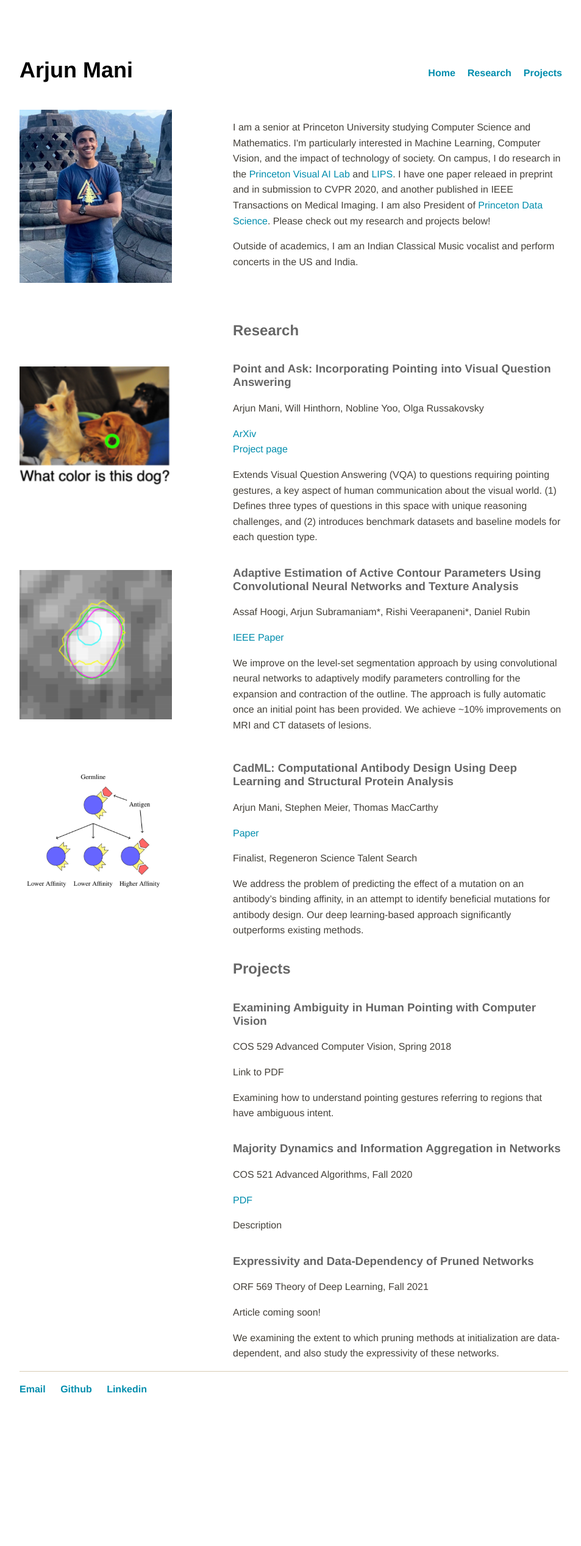
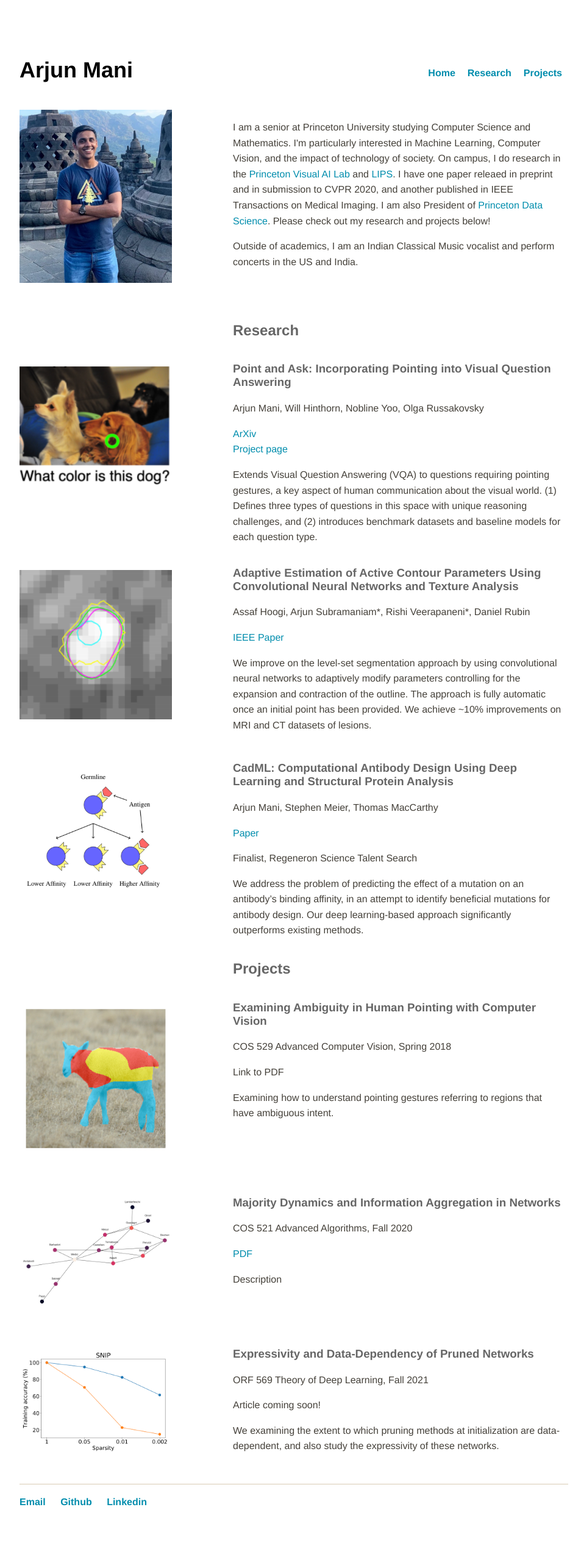
Before and after one commit to arjun-mani/arjun-mani.github.io, a Jekyll site: the page built from index.html, in a window 1280 px wide. Shown: the whole page at 61% size, without its empty margins (160-1113 px from the left). Built offline with Jekyll 4.4.1, drawn with Linux system fonts in a browser that asks for light colours; before the commit the page ends 2351 px from its top, so only the background shows below that.

Commit message:
Update index.html

```diff
--- a/index.html
+++ b/index.html
@@ -75,7 +75,7 @@ title: Home
 
 <div class="divTableRow">
 	<div class="divTableCell">
-		&nbsp;
+		<img class="about" src="/imgs/cos529.png" width="100%">
 	</div>
 	<div class="divTableCell">
 		<h3>Examining Ambiguity in Human Pointing with Computer Vision</h3>
@@ -87,7 +87,7 @@ title: Home
 
 <div class="divTableRow">
 	<div class="divTableCell">
-		&nbsp;
+		<img class="about" src="/imgs/cos521.png" width="100%">
 	</div>
 	<div class="divTableCell">
 		<h3>Majority Dynamics and Information Aggregation in Networks</h3>
@@ -99,7 +99,7 @@ title: Home
 
 <div class="divTableRow">
 	<div class="divTableCell">
-		&nbsp;
+		<img class="about" src="/imgs/orf569.png" width="100%">
 	</div>
 	<div class="divTableCell">
 		<h3>Expressivity and Data-Dependency of Pruned Networks</h3>
```
